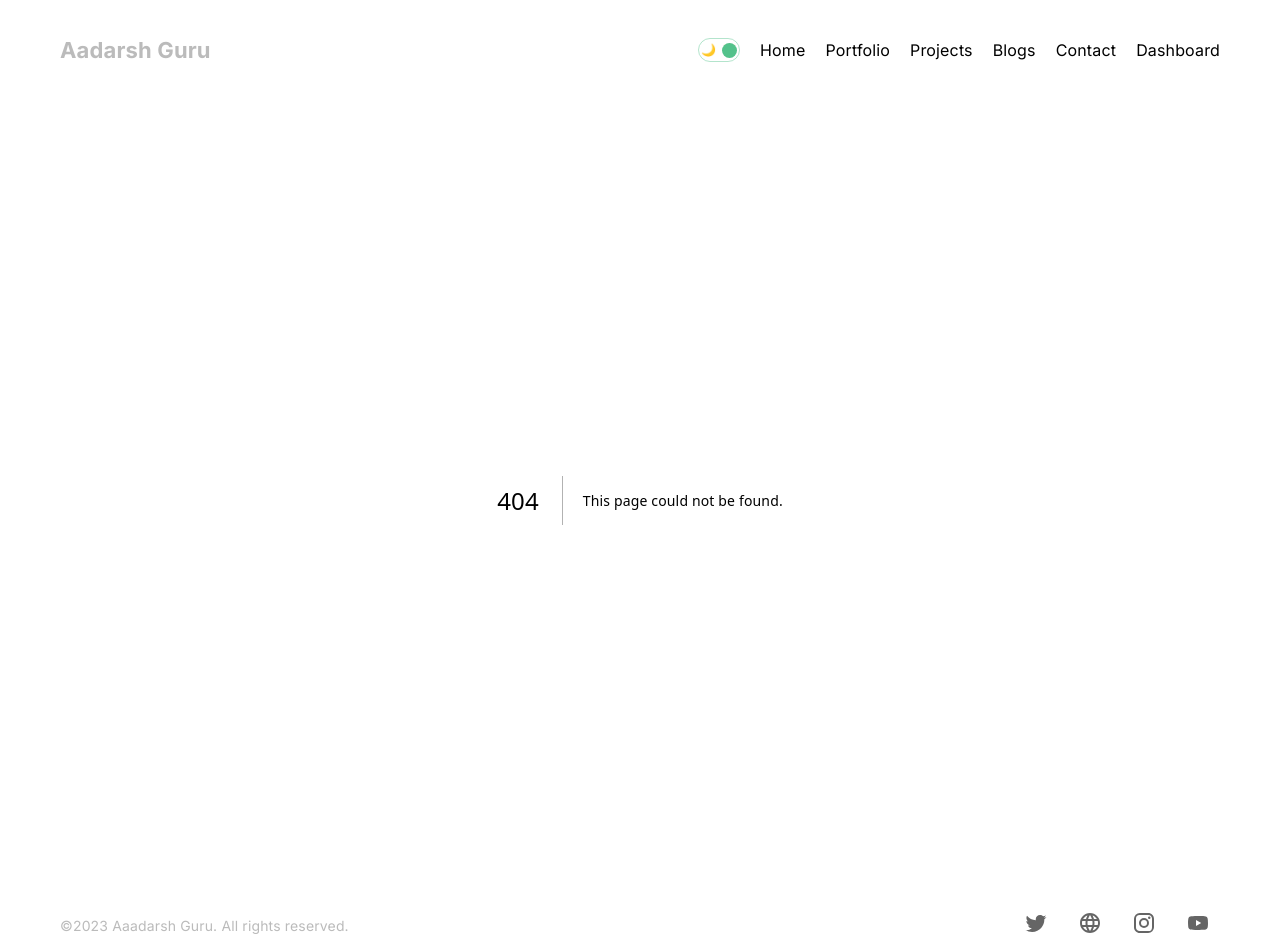
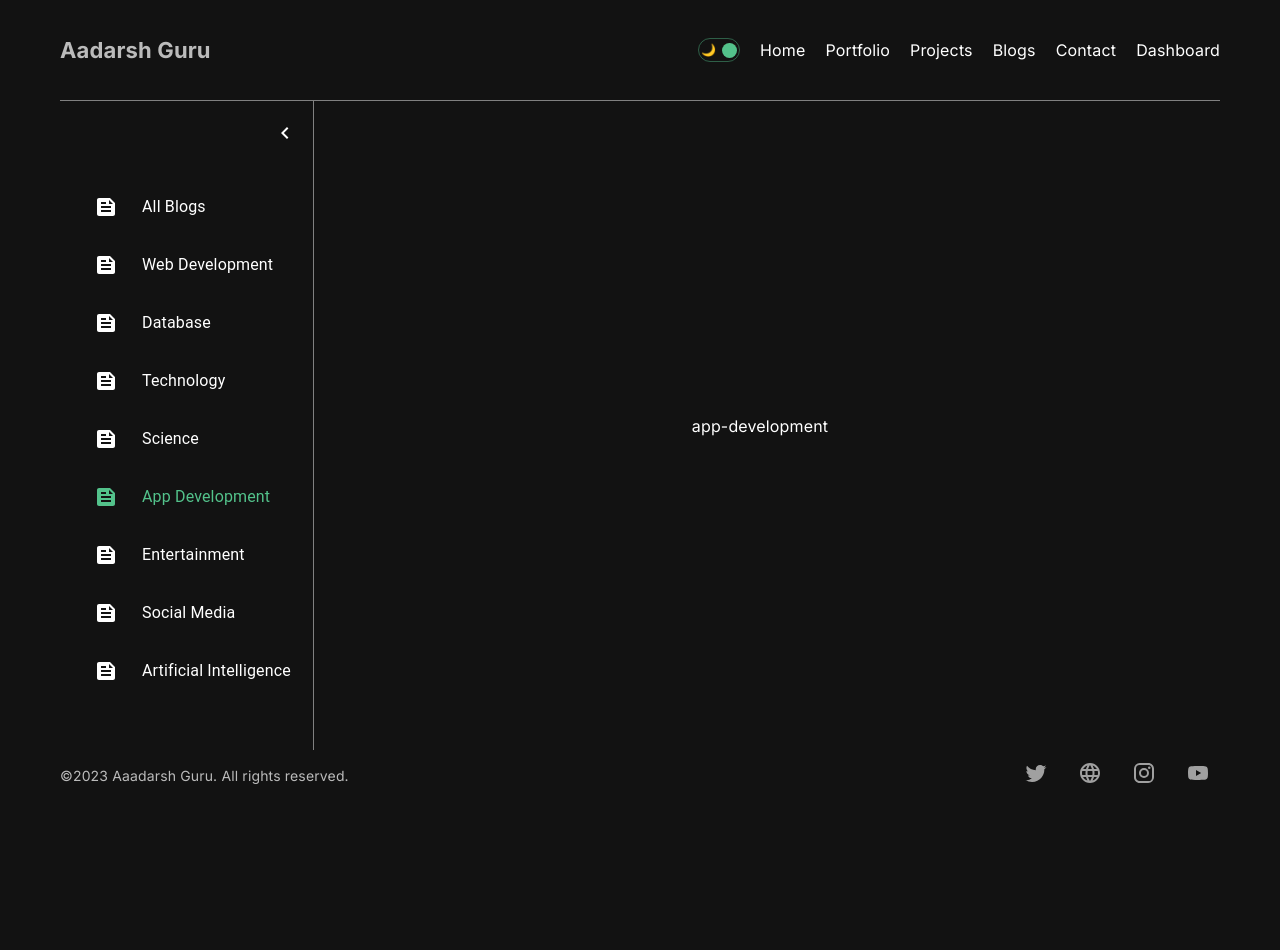
Before and after one commit to Aadarsh-guru/NEXT-Portfolio-App, a Next.js app: page /blogs/app-development in a window 1280 px wide. Before the commit this address had no page. After the commit the page ends 800 px from the top, so only its background shows below. Built offline with nearby package versions, Linux system fonts and the light colour scheme.

Commit message:
sidebar scroll

```diff
--- /dev/null
+++ b/src/app/blogs/[category]/page.jsx
@@ -0,0 +1,11 @@
+import React from 'react'
+
+const Category = ({ params }) => {
+    return (
+        <div>
+            {params?.category}
+        </div>
+    )
+}
+
+export default Category
--- a/src/components/sidebar/Sidebar.jsx
+++ b/src/components/sidebar/Sidebar.jsx
@@ -63,7 +63,9 @@ const Drawer = styled(MuiDrawer, { shouldForwardProp: (prop) => prop !== 'open'
             marginTop: 100,
             height: 'calc(100vh - 150px)',
             borderTop: '1px solid gray',
-            borderRight: '1px solid gray'
+            borderRight: '1px solid gray',
+            overflowY: 'auto',
+            scrollBehavior: 'smooth'
         }
     }),
 );
--- a/src/constants/categoriesConfig.js
+++ b/src/constants/categoriesConfig.js
@@ -95,4 +95,5 @@ export const projectCategories = [
         url: '/projects/react-js',
         icon: Feed
     },
+
 ]
```
Also changed, not shown: src/app/projects/[category]/page.jsx (added, +11 -0 lines).
